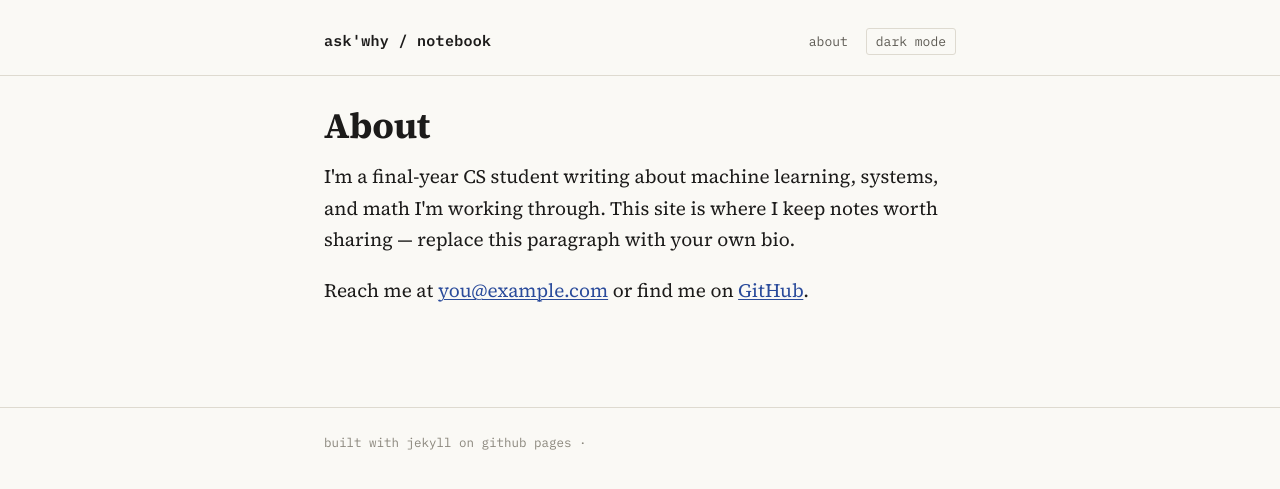
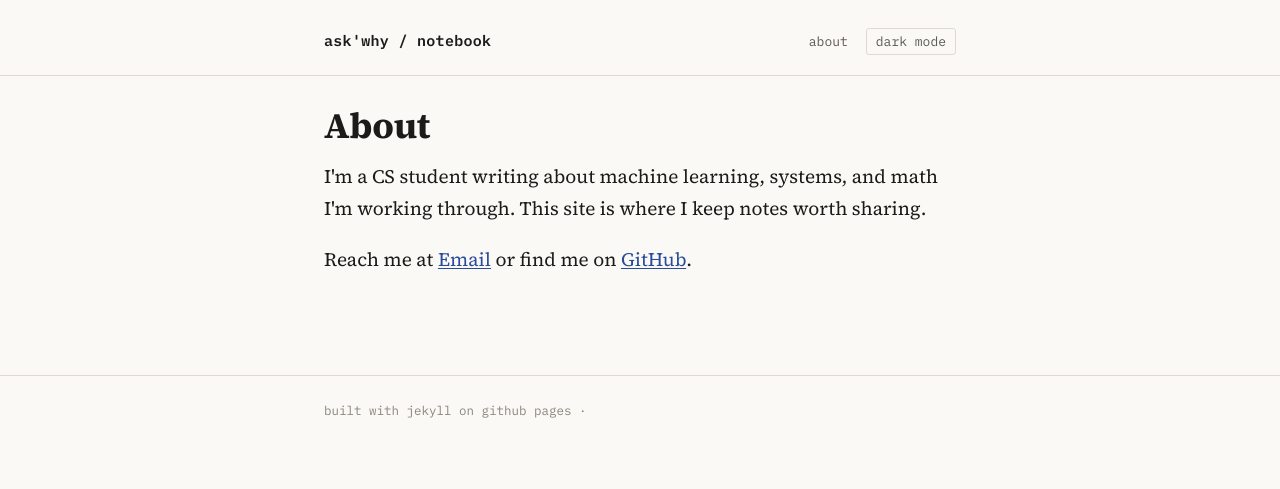
Before and after one commit to adarsh-s-kamatagi/adarsh-s-kamatagi.github.io, a Jekyll site: the page built from about.md, in a window 1280 px wide. Shown: the top 489 px of the page. Built offline with Jekyll 4.4.1, drawn with Linux system fonts in a browser that asks for light colours; nearby versions of some CDN libraries.

Commit message:
Update about.md

```diff
--- a/about.md
+++ b/about.md
@@ -6,12 +6,12 @@ permalink: /about.html
 <article class="post" style="padding-top: 20px;">
   <h1>About</h1>
   <p>
-    I'm a final-year CS student writing about machine learning, systems, and
+    I'm a CS student writing about machine learning, systems, and
     math I'm working through. This site is where I keep notes worth
-    sharing — replace this paragraph with your own bio.
+    sharing.
   </p>
   <p>
-    Reach me at <a href="mailto:you@example.com">you@example.com</a> or
+    Reach me at <a href="mailto:adarsh.s.kamatagi@gmail.com">Email</a> or
     find me on <a href="https://github.com/{{ site.github_username }}" target="_blank" rel="noopener">GitHub</a>.
   </p>
 </article>
```
